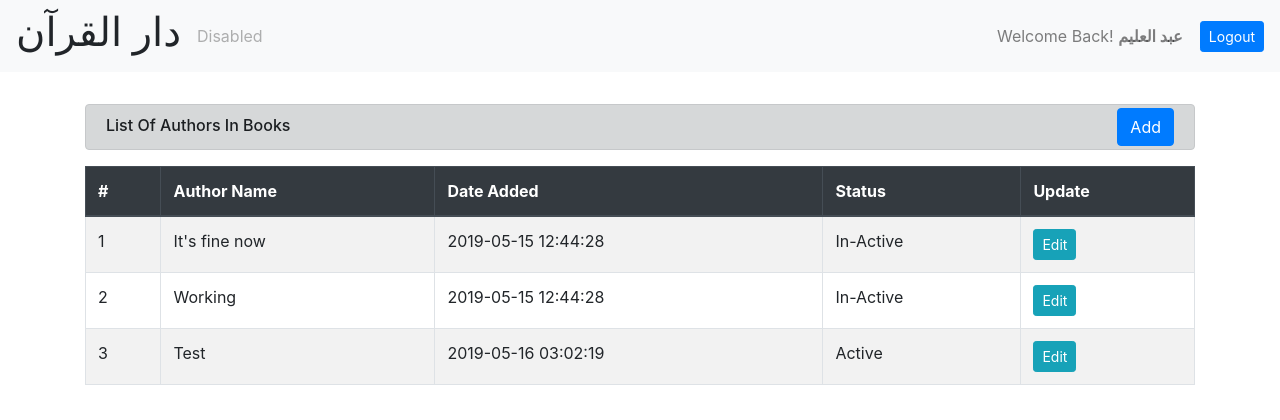
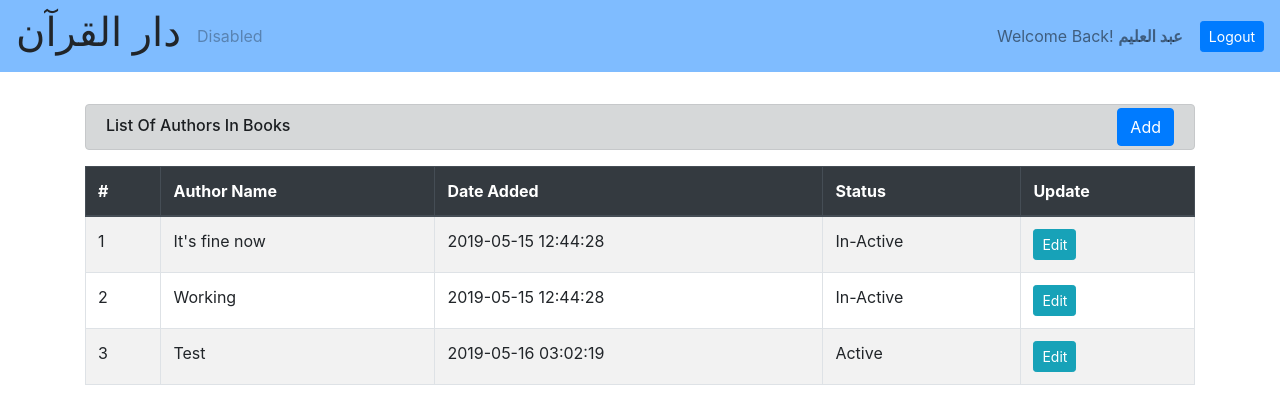
Before and after one commit to aleempasha567/DarAlQuran-, a CodeIgniter app: page /project/index.php/admin/bookauthor/index in a window 1280 px wide. Shown: the top 420 px of the page. Run offline with CodeIgniter, Linux system fonts and the light colour scheme; a user stored in the database is signed in; data comes from the database, SQL or seed files in the repository; some libraries are stand-ins or nearby versions.

Commit message:
top navigation colour changed

```diff
--- a/application/views/admin/header.php
+++ b/application/views/admin/header.php
@@ -13,7 +13,7 @@
 
 <body>
 <div id="app">
-    <nav class="navbar navbar-expand-lg navbar-light bg-light">
+    <nav class="navbar navbar-expand-lg navbar-light bg-light top-nav">
         <h1 class="mr-2">دار القرآن</h1>
         <button class="navbar-toggler" type="button" data-toggle="collapse" data-target="#navbarNavDropdown" aria-controls="navbarNavDropdown" aria-expanded="false" aria-label="Toggle navigation">
             <span class="navbar-toggler-icon"></span>
--- a/assets/css/main.css
+++ b/assets/css/main.css
@@ -16,6 +16,15 @@ body {
 .container {
   margin-top: 2rem;
 }
+
+.top-nav {
+  background-color: rgba(0,123,255,.5) !important;
+}
+
+.dropdown-item:focus, .dropdown-item:hover {
+  background-color: #b3d7ff;
+}
+
 .footer {
   position: absolute;
   bottom: 0;
```
